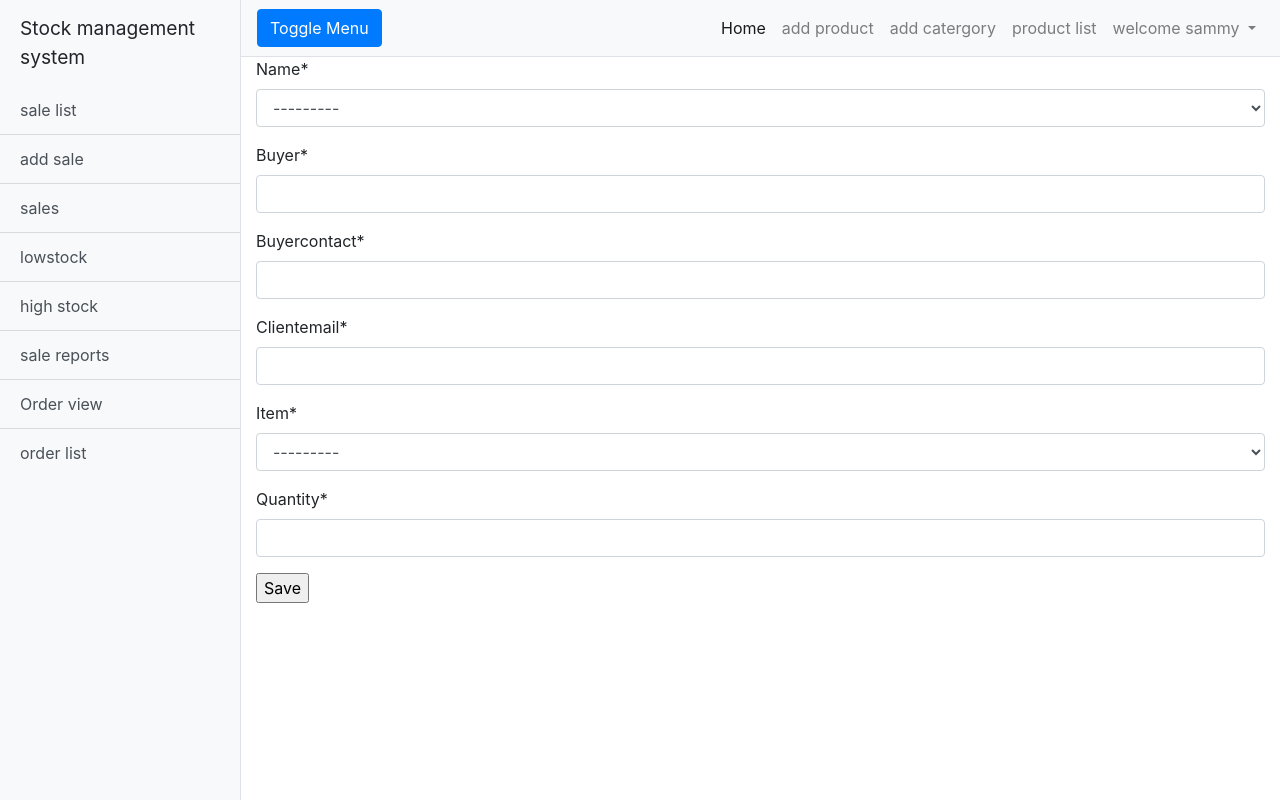
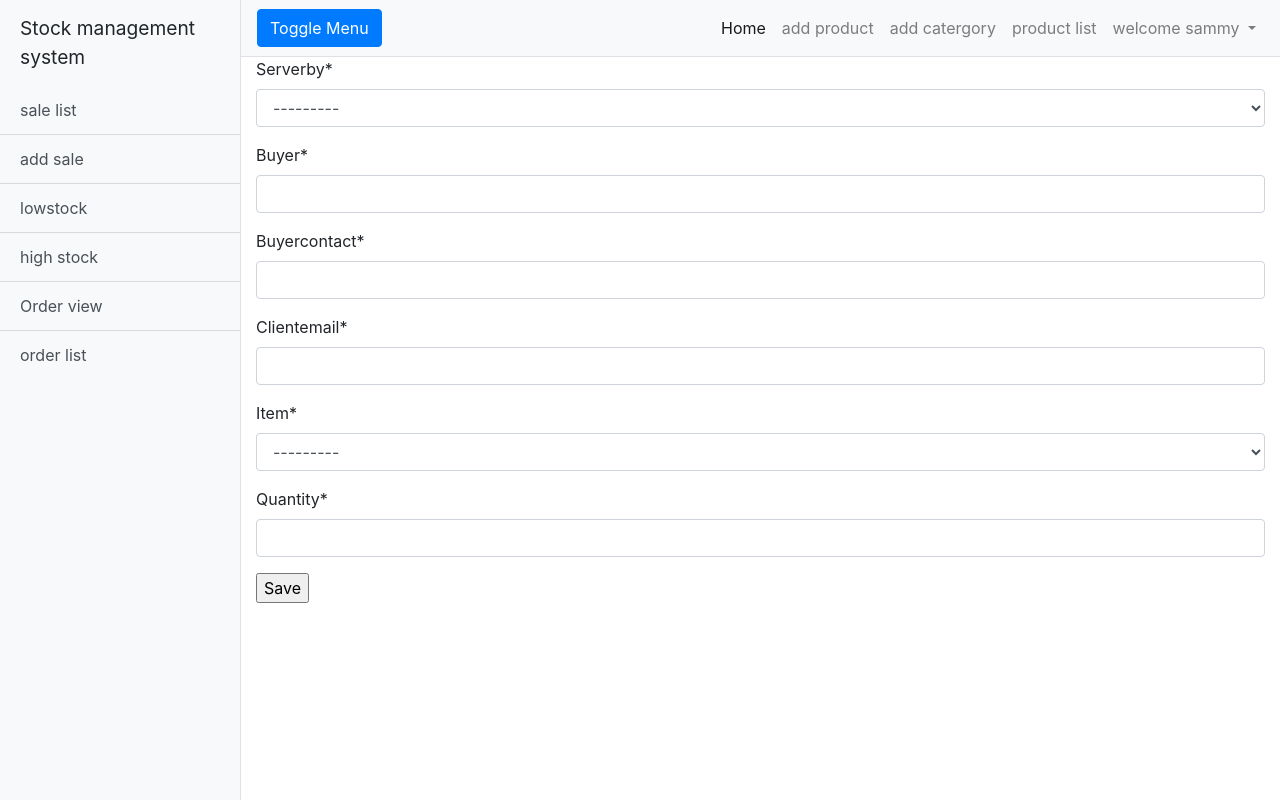
Before and after one commit to smagucha/stockmanagement, a Django app: page /saleform in a window 1280 px wide. Run offline with Django 3.2, Linux system fonts and the light colour scheme; a user stored in the database is signed in; data comes from the database, SQL or seed files in the repository; tables that the repository leaves empty hold one stand-in row (values such as "Sample post"); some libraries are stand-ins or nearby versions.

Commit message:
sale clean up

```diff
--- a/goodies/templates/goodies/base.html
+++ b/goodies/templates/goodies/base.html
@@ -26,10 +26,8 @@
 
         <a href="{% url 'salelist' %}" class="list-group-item list-group-item-action bg-light">sale list</a>
         <a href="{% url 'saleform' %}" class="list-group-item list-group-item-action bg-light">add sale</a>
-        <a href="{% url 'allsale' %}" class="list-group-item list-group-item-action bg-light">sales</a>
         <a href="{% url 'lowstock' %}" class="list-group-item list-group-item-action bg-light">lowstock</a>
         <a href="{% url 'highstock' %}" class="list-group-item list-group-item-action bg-light">high stock</a>
-        <a href="{% url 'salereport' %}" class="list-group-item list-group-item-action bg-light"> sale reports</a>
          <a href="{% url 'orderview' %} " class="list-group-item list-group-item-action bg-light">Order view</a>
         <a href="{% url 'orderlist' %}" class="list-group-item list-group-item-action bg-light">order list</a>
       </div>
--- a/goodies/views.py
+++ b/goodies/views.py
@@ -145,14 +145,14 @@ class homeview(LoginRequiredMixin, View):
 	login_url = '/accounts/login'
 
 def stocklow(request):
-	queryset=product.objects.all()
+	queryset=Product.objects.all()
 	context ={
 	"queryset": queryset,
 	}
 	return render(request, 'goodies/lowstock.html',context)
 
 def highstock(request):
-	queryset=product.objects.all()
+	queryset=Product.objects.all()
 	context ={
 	"queryset": queryset,
 	}
--- a/order/urls.py
+++ b/order/urls.py
@@ -7,7 +7,7 @@ urlpatterns = [
     # path('order/<int:pk>/update',orderupdate.as_view(), name='updateorder'),
     path('order/<int:pk>/update',views.orderupdate, name='updateorder'),
     # path('order/<int:pk>/delete', orderdelete.as_view(),name='deleteorder'),
-    path('order/<int:pk>/delete', views.orderdelete,name='deleteorder'),
+    path('order/<int:pk>/delete', views.orderdelete, name='deleteorder'),
     # path('orderlist', orderlist.as_view(), name= 'orderlist'),
     path('orderlist', views.orderlist, name= 'orderlist'),
     # path('order/<int:pk>/', orderdetail.as_view(),  name='order-detail'),
--- a/sale/forms.py
+++ b/sale/forms.py
@@ -4,7 +4,7 @@ from .models import Sale
 
 
 class saleform(ModelForm):
-	class meta:
+	class Meta:
 		model = Sale
 		fields ='__all__'
 
--- a/sale/models.py
+++ b/sale/models.py
@@ -4,7 +4,7 @@ from goodies.models import Product
 from django.urls import reverse
 
 class Sale(models.Model):
-	name = models.ForeignKey(User, on_delete=models.CASCADE)
+	serverby = models.ForeignKey(User, on_delete=models.CASCADE)
 	buyer = models.CharField(max_length= 100)
 	buyercontact= models.IntegerField()
 	clientemail = models.EmailField()
@@ -16,4 +16,4 @@ class Sale(models.Model):
 		return reverse('sale-detail', kwargs={'pk': self.pk})
 
 	def __str__(self):
-		return str(self.name)
+		return str(self.serverby)
--- a/sale/templates/sale/allsale.html
+++ b/sale/templates/sale/allsale.html
@@ -4,11 +4,10 @@
 <link href="{% static 'vendor/bootstrap/css/table.css' %}" rel="stylesheet">
 <h1>products</h1>
 	<table border="2" id ='product'>
-	<tr><th>No</th><th>Name</th><th>item</th><th>sales</th></tr>
+	<tr><th>No</th><th>item</th><th>sales</th></tr>
 		{% for product in queryset %}
 		<tr>
 		<td>{{forloop.counter}}</td>
-		<td>{{product.name}}</td>
 		<td>{{product.item}}</td>
 		<td>{{product.quantity__sum}}</td>
 		</tr>
--- a/sale/templates/sale/sale_confirm_delete.html
+++ b/sale/templates/sale/sale_confirm_delete.html
@@ -3,7 +3,7 @@
 {% block content %}
 	<form method="post">
 		{% csrf_token %}
-		<p>Are you sure you want to delete "{{ object.name }}"?</p>
+		<p>Are you sure you want to delete {{obj.name}} sale?</p>
 		<input type="submit" value="Confirm">
 	</form>
 {%endblock%}
--- a/sale/templates/sale/sale_list.html
+++ b/sale/templates/sale/sale_list.html
@@ -5,10 +5,10 @@
 <h1>sale</h1>
 	<table border="2" id ='product'>
 	<tr><th>No</th><th>Name</th><th>buyer</th><th>buyer contact</th><th>client email</th><th>item</th><th>quantity</th><th>date</th><th>update</th><th>delete</th></tr>
-		{% for sale in object_list %}
+		{% for sale in obj %}
 		<tr>
 		<td>{{ forloop.counter }}</td>
-		<td><a href="{{ sale.get_absolute_url }}">{{ sale.name}}</a></td>
+		<td><a href="{{ sale.get_absolute_url }}">{{ sale.serverby}}</a></td>
 		<td>{{sale.buyer}}</td>
 		<td>{{sale.buyercontact}}</td>
 		<td>{{sale.clientemail}}</td>
--- a/sale/urls.py
+++ b/sale/urls.py
@@ -1,13 +1,16 @@
 from django.urls import path
 from . import views
-from .views import saleview, SaleUpdate, saleDelete, salelist, saleDetailView
+#from .views import saleview, SaleUpdate, saleDelete, salelist, saleDetailView
 
 urlpatterns =[
-	path('saleform', saleview.as_view(), name='saleform'),
-	path('updatesale/<int:pk>/update', SaleUpdate.as_view() , name ='updatesale'),
-	path('deletesale/<int:pk>/delete', saleDelete.as_view(), name='deletesale'),
-    path('salelist', salelist.as_view(), name='salelist'),
-    path('sale/<int:pk>/', saleDetailView.as_view(),  name='sale-detail'),
-    path('allsale', views.allsale, name='allsale'),
-	path('salereport', views.salereport, name= 'salereport'),
+	# path('saleform', saleview.as_view(), name='saleform'),
+	path('saleform', views.saleview, name='saleform'),
+	# path('updatesale/<int:pk>/update', SaleUpdate.as_view() , name ='updatesale'),
+	path('updatesale/<int:pk>/update', views.SaleUpdate , name ='updatesale'),
+	# path('deletesale/<int:pk>/delete', saleDelete.as_view(), name='deletesale'),
+	path('deletesale/<int:pk>/delete', views.saleDelete, name='deletesale'),
+    # path('salelist', salelist.as_view(), name='salelist'),
+    path('salelist', views.salelist, name='salelist'),
+    #path('sale/<int:pk>/', saleDetailView.as_view(),  name='sale-detail'),
+    path('sale/<int:pk>/', views.saleDetailView,  name='sale-detail'),
 ]
--- a/sale/views.py
+++ b/sale/views.py
@@ -1,4 +1,3 @@
-from django.shortcuts import render
 from django.shortcuts import render,redirect
 from django.views.generic.edit import CreateView, UpdateView, DeleteView
 from django.views.generic.detail import DetailView
@@ -14,62 +13,82 @@ from .forms import DateForm
 
 
 
-class saleview(PermissionRequiredMixin,CreateView):
-	permission_required = 'sale.add_sale'
-	model = Sale
-	fields ='__all__'
-	login_url = '/accounts/login'
+# class saleview(PermissionRequiredMixin,CreateView):
+# 	permission_required = 'sale.add_sale'
+# 	model = Sale
+# 	fields ='__all__'
+# 	login_url = '/accounts/login'
+
+@permission_required('sale.add_sale', login_url='/loginpage/')
+def saleview(request):
+	if request.method == 'POST':
+		form= saleform(request.POST)
+		if form.is_valid():
+			your_object = form.save(commit=False)
+			your_object.serverby = request.user
+			your_object.save()
+			form = saleform()
+		return redirect('salelist')
+	else:
+		form = saleform()
+		return render(request, 'sale/sale_form.html', {'form': form})
 
 
 
-class SaleUpdate(PermissionRequiredMixin,UpdateView):
-	permission_required = 'sale.change_sale'
-	model = Sale
-	fields = '__all__'
-	template_name_suffix = '_update_form'
-	login_url= '/accounts/login'
 
-class saleDelete(PermissionRequiredMixin, DeleteView):
-	permission_required = 'sale.delete_sale'
-	model = Sale
-	success_url = reverse_lazy('productlist')
-	login_url='/accounts/login'
+# class SaleUpdate(PermissionRequiredMixin,UpdateView):
+# 	permission_required = 'sale.change_sale'
+# 	model = Sale
+# 	fields = '__all__'
+# 	template_name_suffix = '_update_form'
+# 	login_url= '/accounts/login'
+
+@permission_required('sale.add_sale', login_url='/loginpage/')
+def SaleUpdate(request, pk):
+	obj = Sale.objects.get(id =pk)
+	if request.method =='POST':
+		form = saleform(request.POST or None, instance= obj)
+		if form.is_valid():
+			form.save()
+			return redirect('salelist')
+	else:
+		form = saleform(request.POST or None, instance= obj)
+		return render(request, 'sale/sale_update_form.html', {'form':form, 'obj':obj})
+
+
+# class saleDelete(PermissionRequiredMixin, DeleteView):
+# 	permission_required = 'sale.delete_sale'
+# 	model = Sale
+# 	success_url = reverse_lazy('productlist')
+# 	login_url='/accounts/login'
+
+@permission_required('sale.delete_sale', login_url='/loginpage/')
+def saleDelete(request, pk):
+	obj = Sale.objects.get(id =pk)
+	if request.method =='POST':
+		obj.delete()
+		return redirect('salelist')
+	else:
+		return render(request, 'sale/sale_confirm_delete.html', {'obj':obj})
+
+
+# class salelist(PermissionRequiredMixin,ListView):
+# 	permission_required='sale.view_sale'
+# 	model = Sale
+# 	login_url='/accounts/login'
+@permission_required('sale.view_sale', login_url='/loginpage/')
+def salelist(request):
+	obj = Sale.objects.all()
+	return render(request, 'sale/sale_list.html', {'obj':obj})
 
 
 
-class salelist(PermissionRequiredMixin,ListView):
-	permission_required='sale.view_sale'
-	model = Sale
-	login_url='/accounts/login'
 
+# class saleDetailView(LoginRequiredMixin, DetailView):
+# 	queryset = Sale.objects.all()
+# 	template_name = 'sale/sale_detail.html'
+# 	login_url='/accounts/login'
 
-
-class saleDetailView(LoginRequiredMixin, DetailView):
-	queryset = Sale.objects.all()
-	template_name = 'sale/sale_detail.html'
-	login_url='/accounts/login'
-
-@login_required
-def allsale(request):
-	title = 'ALL stock'
-	queryset=Sale.objects.values('name','item').annotate(Sum('quantity'))
-	context = {
-	"title": title,
-	"queryset": queryset,
-	}
-	return render(request, "sale/allsale.html",context)
-
-@login_required
-def salereport(request):
-	if request.method == 'POST':
-		form = DateForm(request.POST)
-		if form.is_valid():
-			queryset = Sale.objects.filter(date__range=(form.cleaned_data['start_date'],
-				form.cleaned_data['end_date']))
-			print(queryset, '\n')
-		form = DateForm()
-		return render (request, 'sale/salereport.html', {'form': form, 'queryset': queryset})
-	else:
-		queryset = Sale.objects.all()
-		form = DateForm()
-		return render (request, 'sale/salereport.html', {'form': form, 'queryset': queryset})
+def saleDetailView(request, pk):
+	obj = Sale.objects.get(id =pk)
+	return render(request, 'sale/sale_detail.html', {'obj':obj})
```
Also changed, not shown: order/templates/order/order_list.html (+2 -8 lines), order/views.py (+16 -1 lines), sale/templates/sale/sale_detail.html (+7 -7 lines), sale/templates/sale/salereport.html (deleted, +0 -29 lines), sale/migrations/0002_auto_20210424_1000.py (added).
